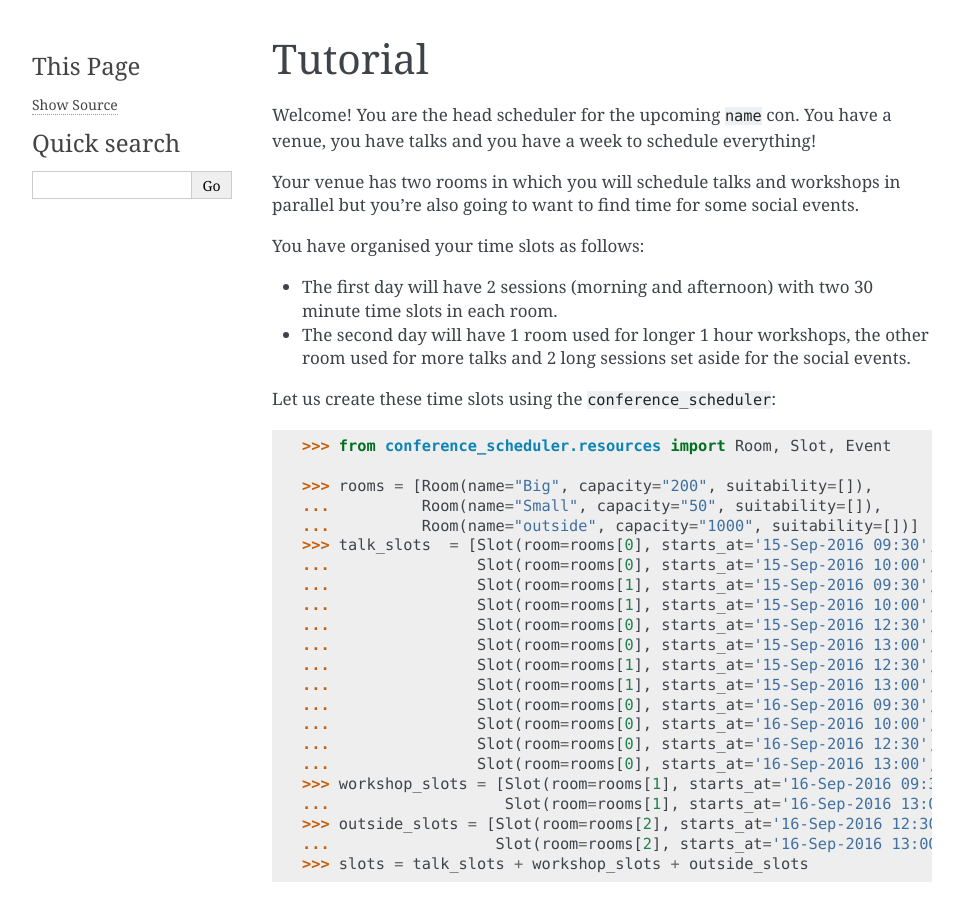
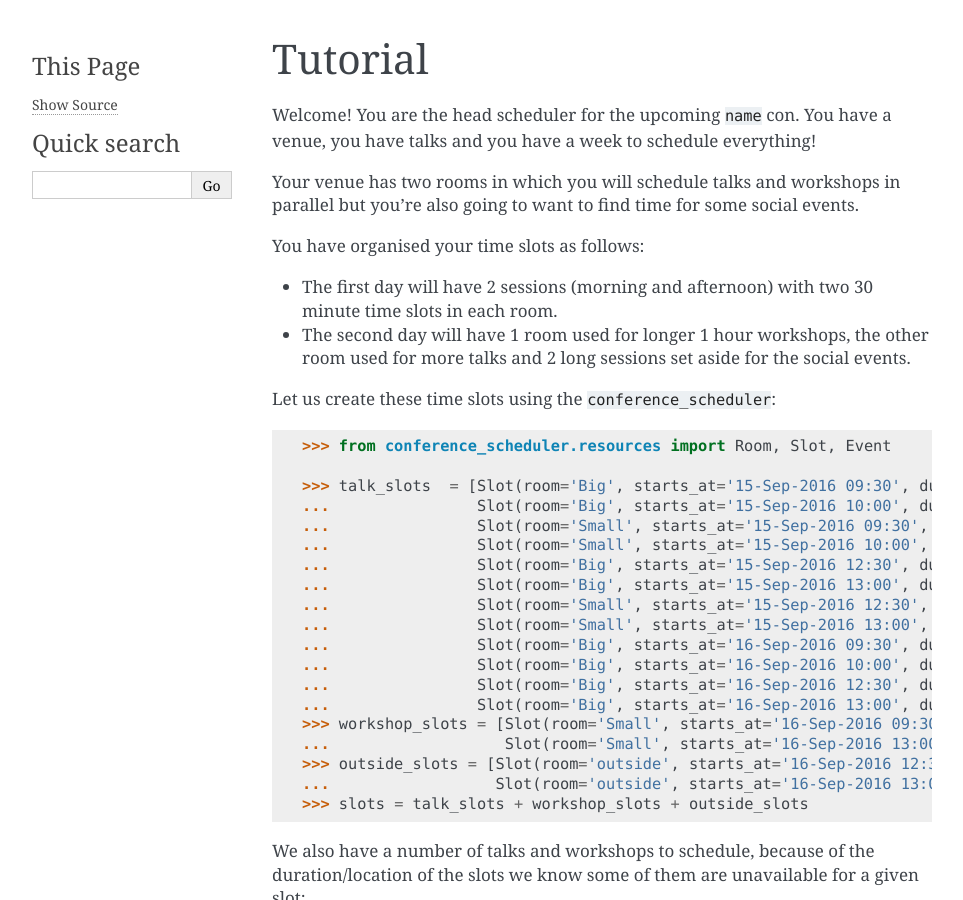
Before and after one commit to PyconUK/ConferenceScheduler, a Sphinx documentation site: the page built from docs/tutorial/index.rst, in a window 1280 px wide and 900 px high. Shown: the whole window, without its empty margins (148-1111 px from the left). Built offline with Sphinx 7.4.7, drawn with Linux system fonts in a browser that asks for light colours.

Commit message:
Adjust the tutorial to use strings as rooms.

```diff
--- a/docs/tutorial/index.rst
+++ b/docs/tutorial/index.rst
@@ -18,25 +18,22 @@
 
     >>> from conference_scheduler.resources import Room, Slot, Event
 
-    >>> rooms = [Room(name="Big", capacity="200", suitability=[]),
-    ...          Room(name="Small", capacity="50", suitability=[]),
-    ...          Room(name="outside", capacity="1000", suitability=[])]
-    >>> talk_slots  = [Slot(room=rooms[0], starts_at='15-Sep-2016 09:30', duration=30, session="A", capacity=200),
-    ...                Slot(room=rooms[0], starts_at='15-Sep-2016 10:00', duration=30, session="A", capacity=200),
-    ...                Slot(room=rooms[1], starts_at='15-Sep-2016 09:30', duration=30, session="B", capacity=50),
-    ...                Slot(room=rooms[1], starts_at='15-Sep-2016 10:00', duration=30, session="B", capacity=50),
-    ...                Slot(room=rooms[0], starts_at='15-Sep-2016 12:30', duration=30, session="C", capacity=200),
-    ...                Slot(room=rooms[0], starts_at='15-Sep-2016 13:00', duration=30, session="C", capacity=200),
-    ...                Slot(room=rooms[1], starts_at='15-Sep-2016 12:30', duration=30, session="D", capacity=50),
-    ...                Slot(room=rooms[1], starts_at='15-Sep-2016 13:00', duration=30, session="D", capacity=50),
-    ...                Slot(room=rooms[0], starts_at='16-Sep-2016 09:30', duration=30, session="E", capacity=50),
-    ...                Slot(room=rooms[0], starts_at='16-Sep-2016 10:00', duration=30, session="E", capacity=50),
-    ...                Slot(room=rooms[0], starts_at='16-Sep-2016 12:30', duration=30, session="F", capacity=50),
-    ...                Slot(room=rooms[0], starts_at='16-Sep-2016 13:00', duration=30, session="F", capacity=50)]
-    >>> workshop_slots = [Slot(room=rooms[1], starts_at='16-Sep-2016 09:30', duration=60, session="G", capacity=50),
-    ...                   Slot(room=rooms[1], starts_at='16-Sep-2016 13:00', duration=60, session="H", capacity=50)]
-    >>> outside_slots = [Slot(room=rooms[2], starts_at='16-Sep-2016 12:30', duration=90, session="I", capacity=1000),
-    ...                  Slot(room=rooms[2], starts_at='16-Sep-2016 13:00', duration=90, session="J", capacity=1000)]
+    >>> talk_slots  = [Slot(room='Big', starts_at='15-Sep-2016 09:30', duration=30, session="A", capacity=200),
+    ...                Slot(room='Big', starts_at='15-Sep-2016 10:00', duration=30, session="A", capacity=200),
+    ...                Slot(room='Small', starts_at='15-Sep-2016 09:30', duration=30, session="B", capacity=50),
+    ...                Slot(room='Small', starts_at='15-Sep-2016 10:00', duration=30, session="B", capacity=50),
+    ...                Slot(room='Big', starts_at='15-Sep-2016 12:30', duration=30, session="C", capacity=200),
+    ...                Slot(room='Big', starts_at='15-Sep-2016 13:00', duration=30, session="C", capacity=200),
+    ...                Slot(room='Small', starts_at='15-Sep-2016 12:30', duration=30, session="D", capacity=50),
+    ...                Slot(room='Small', starts_at='15-Sep-2016 13:00', duration=30, session="D", capacity=50),
+    ...                Slot(room='Big', starts_at='16-Sep-2016 09:30', duration=30, session="E", capacity=50),
+    ...                Slot(room='Big', starts_at='16-Sep-2016 10:00', duration=30, session="E", capacity=50),
+    ...                Slot(room='Big', starts_at='16-Sep-2016 12:30', duration=30, session="F", capacity=50),
+    ...                Slot(room='Big', starts_at='16-Sep-2016 13:00', duration=30, session="F", capacity=50)]
+    >>> workshop_slots = [Slot(room='Small', starts_at='16-Sep-2016 09:30', duration=60, session="G", capacity=50),
+    ...                   Slot(room='Small', starts_at='16-Sep-2016 13:00', duration=60, session="H", capacity=50)]
+    >>> outside_slots = [Slot(room='outside', starts_at='16-Sep-2016 12:30', duration=90, session="I", capacity=1000),
+    ...                  Slot(room='outside', starts_at='16-Sep-2016 13:00', duration=90, session="J", capacity=1000)]
     >>> slots = talk_slots + workshop_slots + outside_slots
 
 
@@ -82,7 +79,7 @@
 
     >>> schedule = sorted(schedule, key=lambda item: item.slot.starts_at)
     >>> for item in schedule:
-    ...     print(f"{item.event.name} at {item.slot.starts_at} in {item.slot.room.name}")
+    ...     print(f"{item.event.name} at {item.slot.starts_at} in {item.slot.room}")
     Talk 3 at 15-Sep-2016 09:30 in Small
     Talk 11 at 15-Sep-2016 09:30 in Big
     Talk 4 at 15-Sep-2016 10:00 in Small
@@ -124,7 +121,7 @@
 
     >>> schedule = sorted(schedule, key=lambda item: item.slot.starts_at)
     >>> for item in schedule:
-    ...     print(f"{item.event.name} at {item.slot.starts_at} in {item.slot.room.name}")
+    ...     print(f"{item.event.name} at {item.slot.starts_at} in {item.slot.room}")
     Talk 1 at 15-Sep-2016 09:30 in Big
     Talk 12 at 15-Sep-2016 09:30 in Small
     Talk 3 at 15-Sep-2016 10:00 in Big
```
